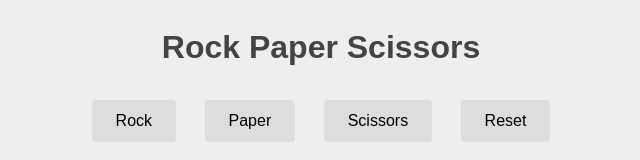
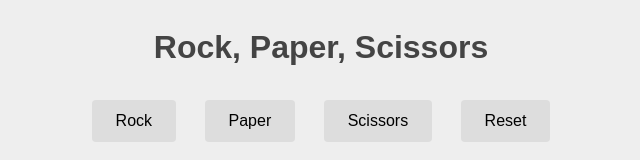
Before and after one commit to Ren-ren-ren-ren/RockPaperScissors, a plain HTML site: page index.html in a window 1280 px wide. Shown: the top 160 px of the page, without its empty margins (319-959 px from the left). Drawn offline with Linux system fonts and the light colour scheme.

Commit message:
Update index.html

```diff
--- a/index.html
+++ b/index.html
@@ -6,7 +6,7 @@
 </head>
 <body>
 <div class="container">
-    <h1>Rock Paper Scissors</h1>
+    <h1>Rock, Paper, Scissors</h1>
     <div id="game">
         <button id="rock">Rock</button>
         <button id="paper">Paper</button>
```
